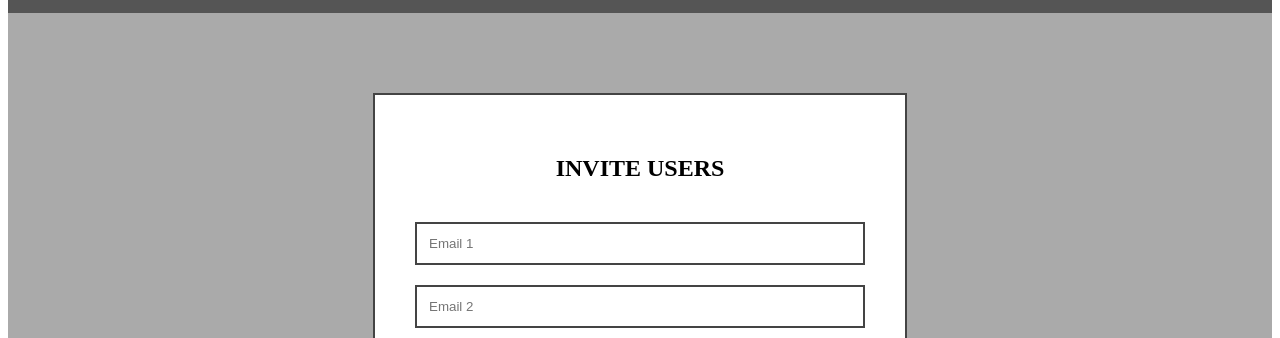
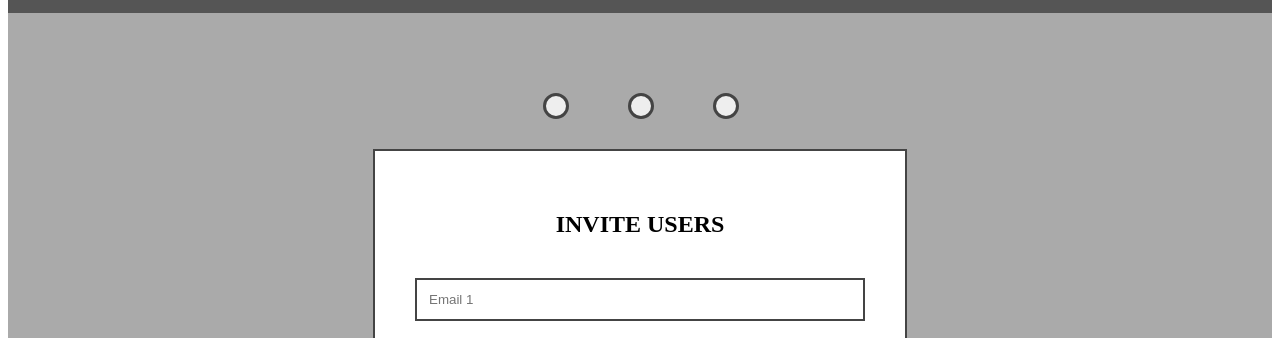
Before and after one commit to bcroman/Grid-Layout-Challenge, a plain HTML site: page index.html in a window 1280 px wide. Shown: the part 441-779 px from the top of the page. Drawn offline with Linux system fonts and the light colour scheme.

Commit message:
Core: Progress Steps
added the progress steps above the form

```diff
--- a/index.html
+++ b/index.html
@@ -39,6 +39,14 @@
 
     <!-- UYser Invite Form -->
     <section class="invite-section">
+
+        <!-- Progress Steps -->
+        <div class="progress-steps">
+            <span class="circle"></span>
+            <span class="circle"></span>
+            <span class="circle"></span>
+        </div>
+
         <div class="invite-form">
             <h2>INVITE USERS</h2>
 
--- a/styles.css
+++ b/styles.css
@@ -131,3 +131,20 @@
   border: 2px solid #444;
   cursor: pointer;
 }
+
+/* Progress Steps */
+.progress-steps {
+  display: grid;
+  grid-template-columns: repeat(3, 25px);
+  justify-content: center;
+  gap: 60px;
+  margin-bottom: 30px;
+}
+
+.circle {
+  width: 20px;
+  height: 20px;
+  border: 3px solid #444;
+  border-radius: 50%;
+  background-color: #eee;
+}
```
